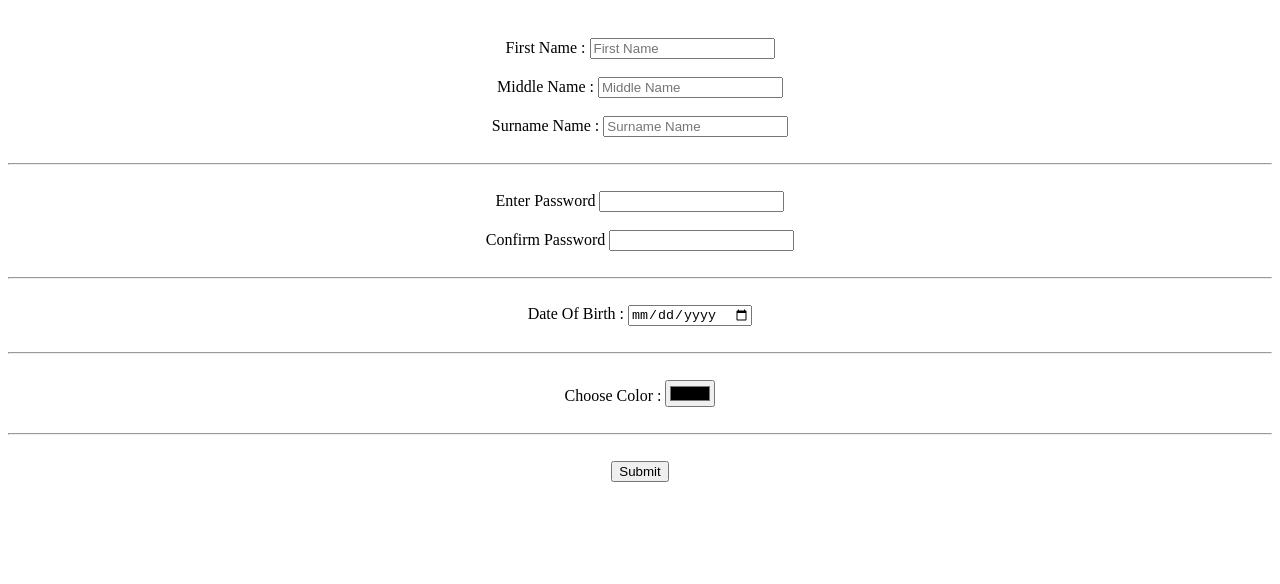
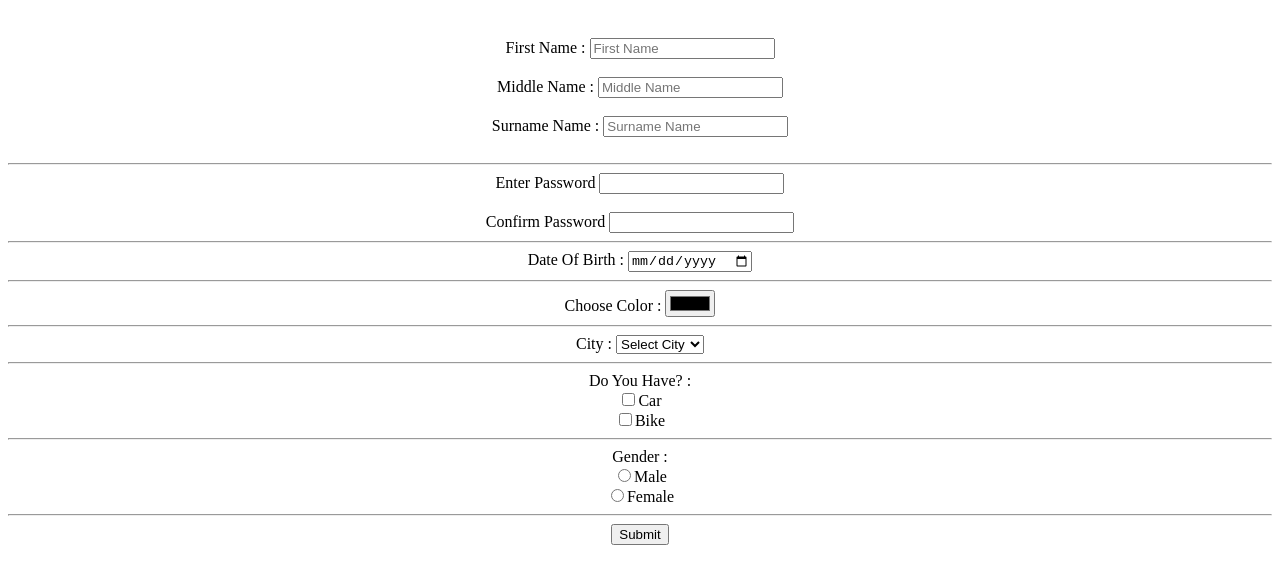
Before and after one commit to Shrutika-98/Web-Dev, a plain HTML site: page html/form.html in a window 1280 px wide. Shown: the part 60-644 px from the top of the page. Drawn offline with Linux system fonts and the light colour scheme.

Commit message:
form eddit

```diff
--- a/html/form.html
+++ b/html/form.html
@@ -17,24 +17,42 @@
       <label for="sName">Surname Name :</label>
       <input type="text" placeholder="Surname Name" /><br /><br />
       <hr />
-      <br />
 
       <label for="password">Enter Password</label>
       <input type="password" name="Password" /><br /><br />
       <label for="password">Confirm Password</label>
-      <input type="password" name="Confirm Password" /><br /><br />
+      <input type="password" name="Confirm Password" /><br />
       <hr />
-      <br />
 
       <label for="date">Date Of Birth :</label>
-      <input type="date" name="Date Of Birth" /><br /><br />
+      <input type="date" name="Date Of Birth" /><br />
       <hr />
-      <br />
 
       <label for="color">Choose Color :</label>
-      <input type="color" /><br /><br />
+      <input type="color" /><br />
       <hr />
+
+      <label for="city">City :</label>
+      <select>
+        <option>Select City</option>
+        <option>Amravati</option>
+        <option>Nagpur<b</option>
+        <option>Bhopal<b</option>
+        <option>Sarni<br</option>
+        <option>Pandhurna</option>
+      </select>
       <br />
+      <hr />
+
+      <label for="vehicle">Do You Have? :</label><br />
+      <input type="checkbox" name="car" />Car<br />
+      <input type="checkbox" name="bike" />Bike<br />
+      <hr />
+
+      <label for="gender">Gender :</label><br />
+      <input type="radio" name="gen" />Male<br />
+      <input type="radio" name="gen" />Female<br />
+      <hr />
 
       <input type="submit" name="Send" />
     </form>
```
